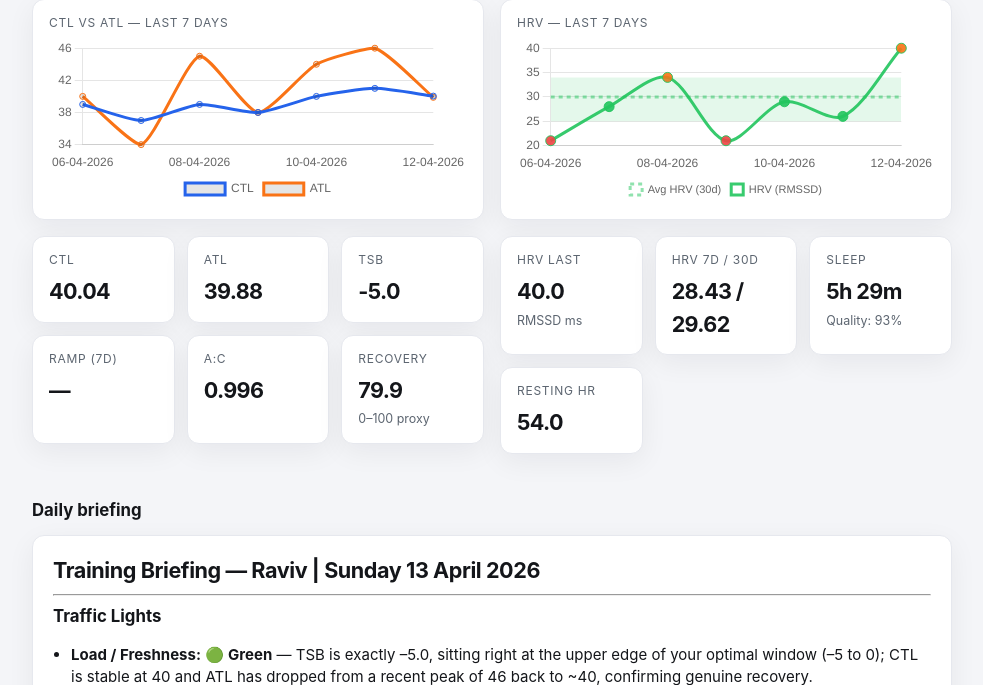
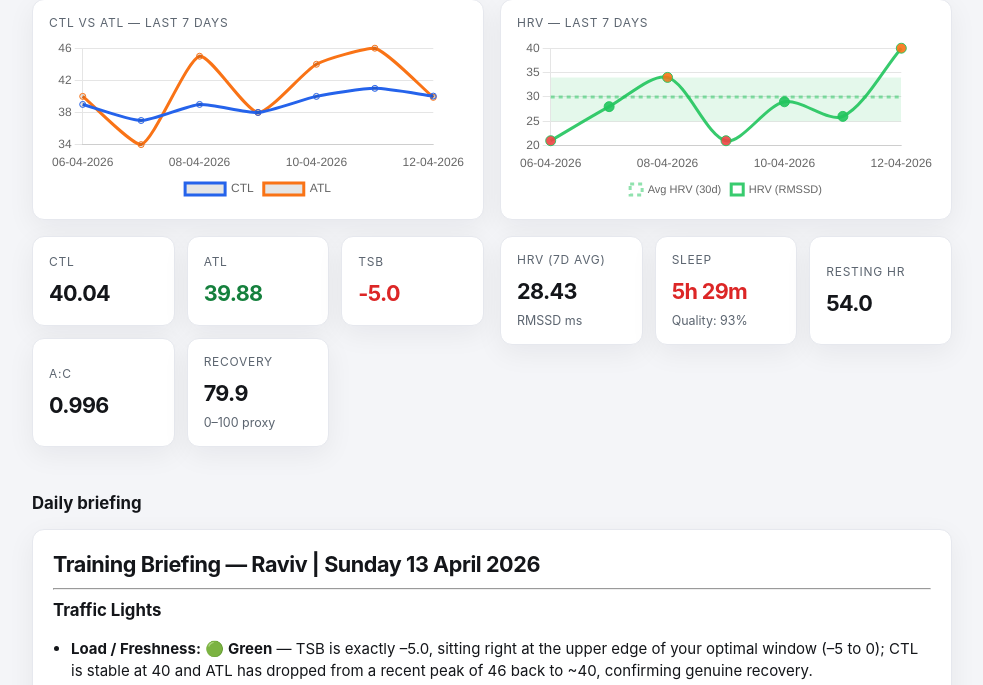
Before and after one commit to Raviv65/running-coach, a Flask app: page / in a window 1280 px wide. Shown: the part 168-853 px from the top of the page, without its empty margins (148-1131 px from the left). Run offline with Flask 3, Linux system fonts and the light colour scheme.

Commit message:
Add colour coding to ATL, TSB, sleep; equalise card heights; streamline HRV metrics
Co-Authored-By: Claude Sonnet 4.6 <noreply@anthropic.com>

```diff
--- a/templates/index.html
+++ b/templates/index.html
@@ -21,15 +21,18 @@
       </div>
       <div class="card">
         <div class="label">ATL</div>
-        <div class="value">{{ metrics.get("atl") if metrics.get("atl") is not none else "—" }}</div>
+        {% set atl = metrics.get("atl") %}
+        {% set ctl = metrics.get("ctl") %}
+        <div class="value" style="color: {% if atl is not none and ctl is not none %}{% if atl > ctl %}#dc2626{% else %}#15803d{% endif %}{% endif %}">
+          {{ atl if atl is not none else "—" }}
+        </div>
       </div>
       <div class="card">
         <div class="label">TSB</div>
-        <div class="value">{{ metrics.get("tsb") if metrics.get("tsb") is not none else "—" }}</div>
-      </div>
-      <div class="card">
-        <div class="label">Ramp (7d)</div>
-        <div class="value">{{ metrics.get("ramp_rate") if metrics.get("ramp_rate") is not none else "—" }}</div>
+        {% set tsb = metrics.get("tsb") %}
+        <div class="value" style="color: {% if tsb is not none %}{% if tsb <= -5 %}#dc2626{% else %}#15803d{% endif %}{% endif %}">
+          {{ tsb if tsb is not none else "—" }}
+        </div>
       </div>
       <div class="card">
         <div class="label">A:C</div>
@@ -50,25 +53,16 @@
     </div>
     <div class="grid grid-2">
       <div class="card">
-        <div class="label">HRV Last</div>
-        <div class="value">{{ metrics.get("hrv_last") if metrics.get("hrv_last") is not none else "—" }}</div>
+        <div class="label">HRV (7d avg)</div>
+        <div class="value">{{ metrics.get("hrv_7d_avg") if metrics.get("hrv_7d_avg") is not none else "—" }}</div>
         <div class="hint">RMSSD ms</div>
-      </div>
-      <div class="card">
-        <div class="label">HRV 7d / 30d</div>
-        <div class="value">
-          {% if metrics.get("hrv_7d_avg") is not none %}{{ metrics.hrv_7d_avg }}{% else %}—{% endif %}
-          /
-          {% if metrics.get("hrv_30d_avg") is not none %}{{ metrics.hrv_30d_avg }}{% else %}—{% endif %}
-        </div>
       </div>
       <div class="card">
         <div class="label">Sleep</div>
         {% set sleep_min = metrics.get("sleep_duration_min") %}
-        <div class="value">
-          {% if sleep_min is not none %}
-            {{ (sleep_min | int) // 60 }}h {{ (sleep_min | int) % 60 }}m
-          {% else %}—{% endif %}
+        {% set sleep_hrs = (sleep_min | float) / 60 if sleep_min is not none else none %}
+        <div class="value" style="color: {% if sleep_hrs is not none %}{% if sleep_hrs < 6 %}#dc2626{% elif sleep_hrs < 7 %}#c2410c{% else %}#15803d{% endif %}{% endif %}">
+          {% if sleep_min is not none %}{{ (sleep_min | int) // 60 }}h {{ (sleep_min | int) % 60 }}m{% else %}—{% endif %}
         </div>
         {% set sq = metrics.get("sleep_quality") %}
         <div class="hint">Quality: {% if sq is not none %}{{ sq | int }}%{% else %}—{% endif %}</div>
@@ -102,6 +96,12 @@
 .badge-green { background: rgba(34,197,94,0.15); color: #15803d; }
 .badge-amber { background: rgba(249,115,22,0.15); color: #c2410c; }
 .badge-red   { background: rgba(239,68,68,0.15);  color: #dc2626; }
+.grid-2 .card {
+  min-height: 90px;
+  display: flex;
+  flex-direction: column;
+  justify-content: center;
+}
 </style>
 <script src="https://cdnjs.cloudflare.com/ajax/libs/Chart.js/4.4.1/chart.umd.min.js"></script>
 <script>
```
